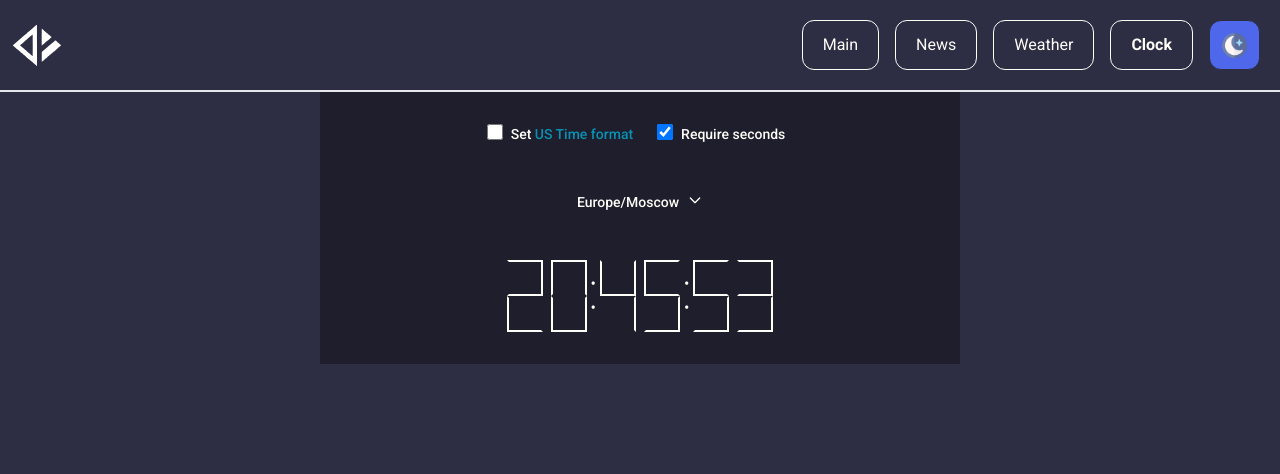
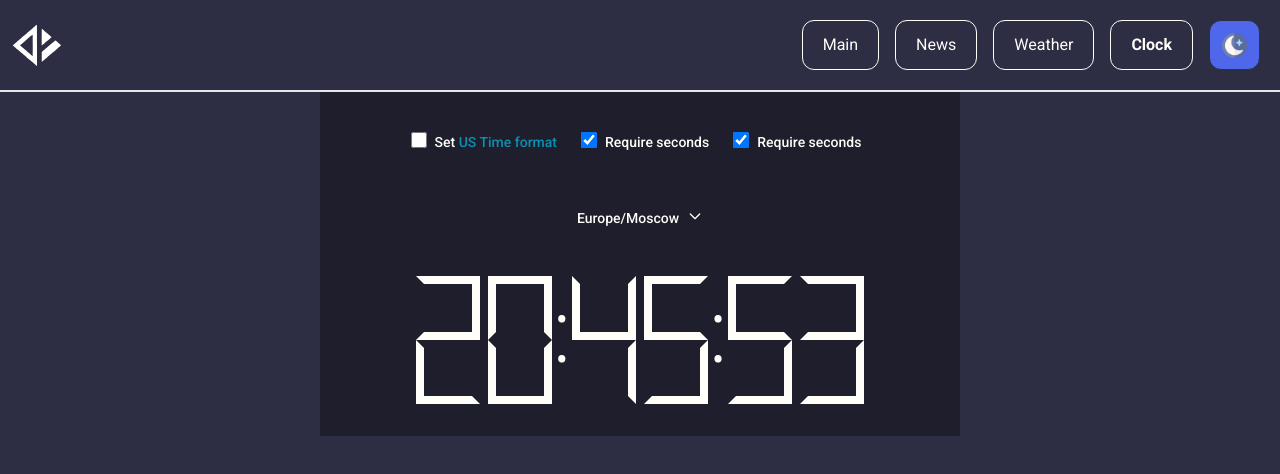
Before and after one commit to dimkasss/RTUITLab-recruit, a React (Vite) app: page /clock in a window 1280 px wide. Shown: the top 474 px of the page. Built offline with nearby package versions, Linux system fonts and the light colour scheme.

Commit message:
style: small clock page adaptive restyling

```diff
--- a/src/components/Clock/Digit.tsx
+++ b/src/components/Clock/Digit.tsx
@@ -6,12 +6,12 @@ export type ActiveSidesList = boolean[];
 
 const Digit: React.FC<IDigit> = ({ activeSides }) => {
   const borders = [
-    `border-2 border-solid ${
+    `border-4 md:border-8 border-solid ${
       activeSides[0] ? "border-t-[--text]" : "border-t-[--bg]"
     } ${activeSides[1] ? "border-r-[--text]" : "border-r-[--bg]"}
     ${activeSides[5] ? "border-l-[--text]" : "border-l-[--bg]"}
     ${activeSides[6] ? "border-b-[--text]" : "border-b-[--bg]"}`,
-    `border-2 border-solid border-t-[--bg] ${
+    `border-4 md:border-8 border-solid border-t-[--bg] ${
       activeSides[2] ? "border-r-[--text]" : "border-r-[--bg]"
     } ${activeSides[4] ? "border-l-[--text]" : "border-l-[--bg]"} ${
       activeSides[3] ? "border-b-[--text]" : "border-b-[--bg]"
@@ -19,7 +19,7 @@ const Digit: React.FC<IDigit> = ({ activeSides }) => {
   ];
   return (
     <div
-      className={`flex flex-col items-center justify-around p-0 *:p-4 *:mx-1`}
+      className={`flex flex-col items-center justify-around p-0 *:p-4 md:*:p-6 *:mx-1`}
     >
       <div className={borders[0]}></div>
       <div className={borders[1]}></div>
--- a/src/components/Clock/Divider.tsx
+++ b/src/components/Clock/Divider.tsx
@@ -1,6 +1,6 @@
 const Divider = () => {
   return (
-    <div className="flex flex-col items-center justify-around">
+    <div className="flex flex-col items-center justify-around text-4xl">
       <div>•</div>
       <div>•</div>
     </div>
--- a/src/pages/ClockPage.tsx
+++ b/src/pages/ClockPage.tsx
@@ -40,7 +40,7 @@ const ClockPage = () => {
 
   return (
     <div className="flex flex-col items-center justify-center *:py-5">
-      <div className="flex items-center  *:flex *:px-2 *:*:px-2">
+      <div className="flex flex-wrap items-center  *:flex justify-center *:py-2 *:px-2 *:*:px-2">
         <div>
           <Checkbox
             defaultChecked={isTwelveHourFormat}
@@ -56,11 +56,20 @@ const ClockPage = () => {
                   "https://en.wikipedia.org/wiki/Date_and_time_notation_in_the_United_States#:~:text=The%20United%20States%20uses%20the,appended%20universally%20in%20written%20language"
                 )
               }
-              href="#"
               className="text-cyan-600 hover:underline dark:text-cyan-500"
             >
               US Time format
             </a>
+          </Label>
+        </div>
+        <div>
+          <Checkbox
+            defaultChecked={withSeconds}
+            id="withSeconds"
+            onClick={() => setWithSeconds(!withSeconds)}
+          />
+          <Label htmlFor="withSeconds" className="flex">
+            Require seconds
           </Label>
         </div>
         <div>
```
